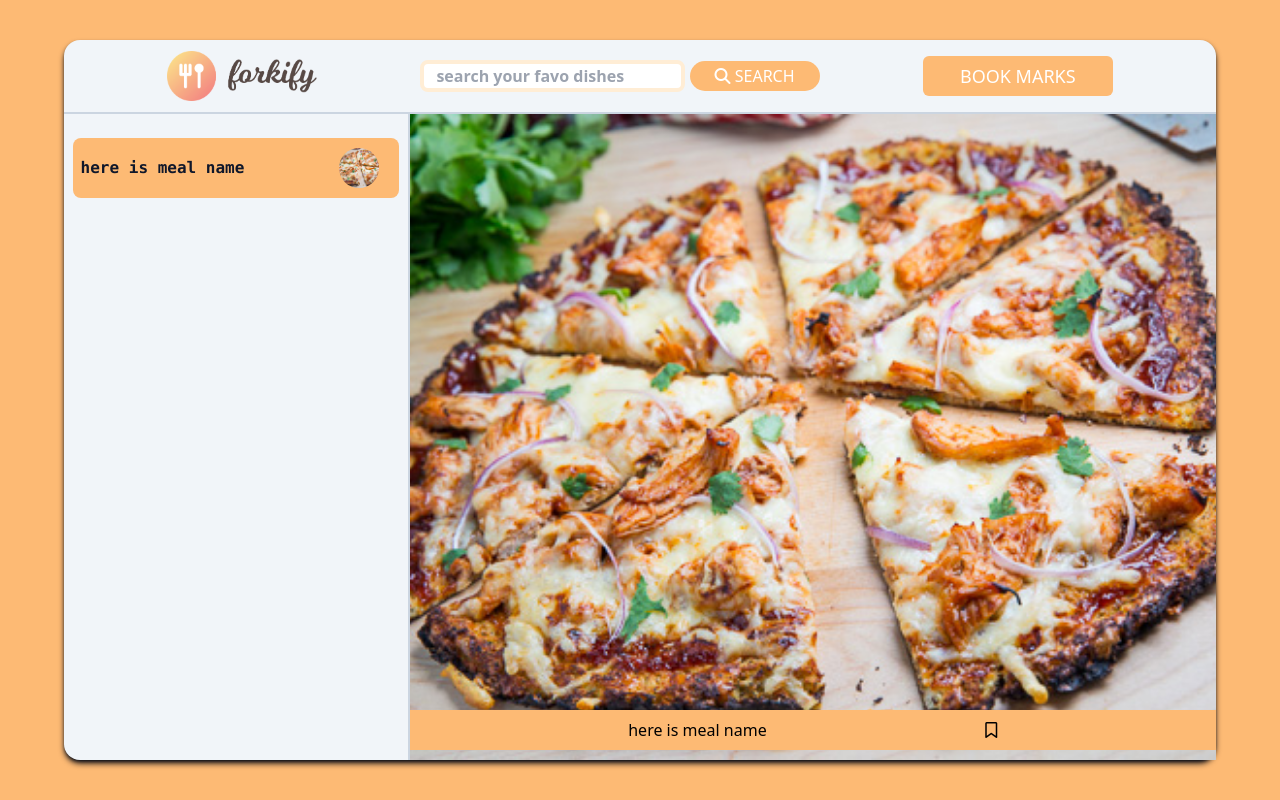
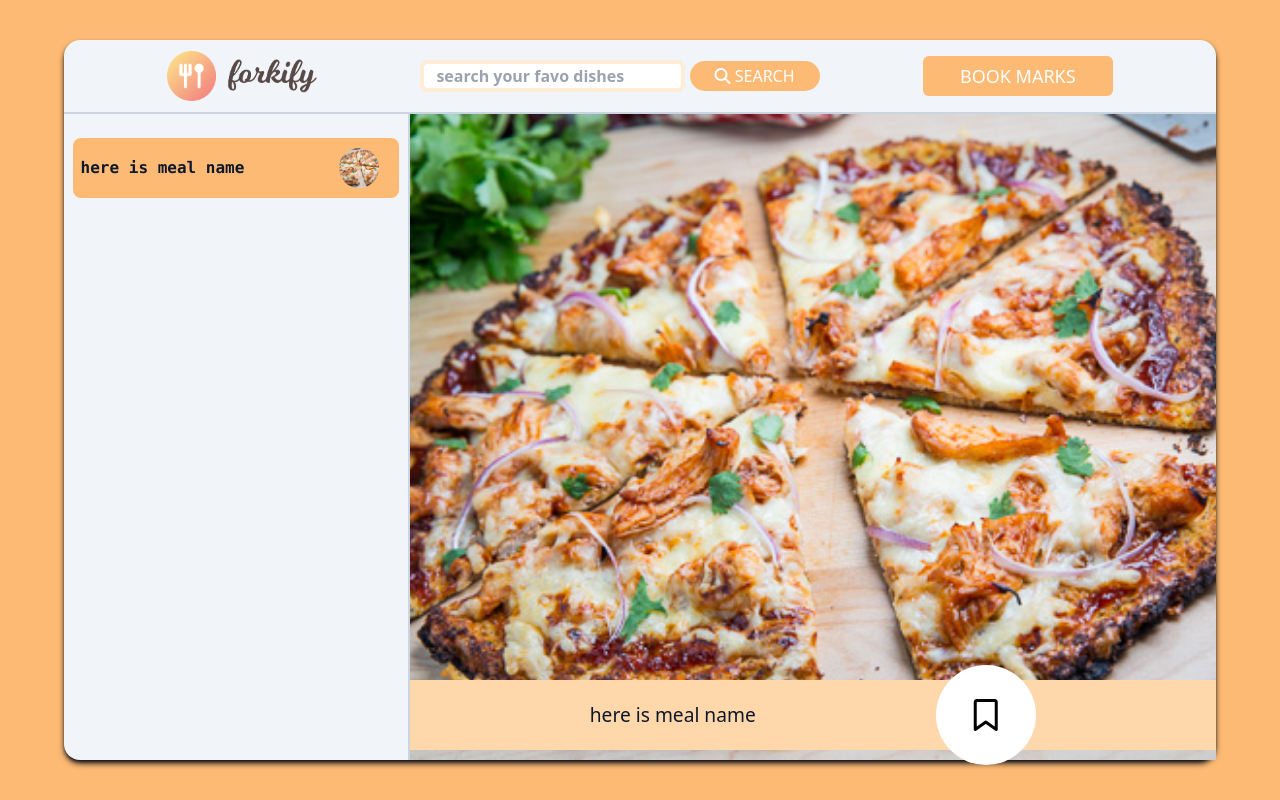
Before and after one commit to Ameer2000Mzori/Feast-Finder-Website, a website: page src/index.html in a window 1280 px wide. Drawn offline with Linux system fonts and the light colour scheme.

Commit message:
added styling to the icon and name and their wrapper

```diff
--- a/src/index.html
+++ b/src/index.html
@@ -88,11 +88,16 @@
                 />
               </div>
               <div
-                class="w-[100%] h-[40px] flex flex-row text-center justify-evenly items-center absolute left-0 bottom-[10px] bg-orange-300"
+                class="w-[100%] h-[70px] flex flex-row text-center justify-evenly items-center absolute left-0 bottom-[10px] bg-orange-200"
               >
-                <h1 id="meal-Title-2">here is meal name</h1>
-                <button id="meal-Fvo-Btn">
-                  <i class="fa-regular fa-bookmark"></i>
+                <h1 id="meal-Title-2" class="text-[1.2rem] text-slate-900">
+                  here is meal name
+                </h1>
+                <button
+                  id="meal-Fvo-Btn"
+                  class="w-[100px] h-[100px] rounded-full bg-white flex felx-col text-center items-center justify-center hover:bg-slate-200 active:bg-slate-400"
+                >
+                  <i class="fa-regular fa-bookmark text-[2rem]"></i>
                 </button>
               </div>
             </div>
```
Also changed, not shown: src/output.css.
